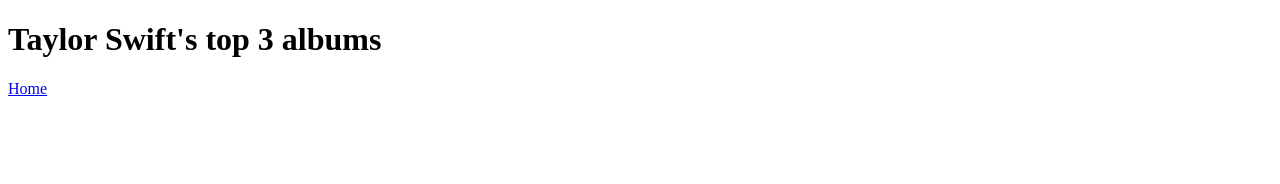
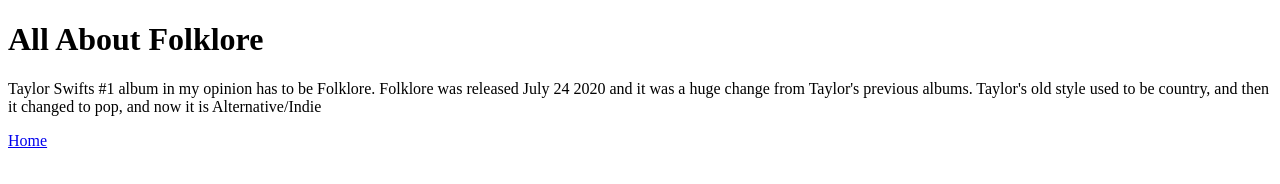
Before and after one commit to Charlotte124/charlotte124.github.io, a plain HTML site: page Folklore.html in a window 1280 px wide. Drawn offline with Linux system fonts and the light colour scheme.

Commit message:
Update Folklore.html

```diff
--- a/Folklore.html
+++ b/Folklore.html
@@ -1,11 +1,14 @@
 <!DOCTYPE html>
 <html>
      <head>
-          <title>Taylor Swift's top 3 albums</title>
+          <title>Folklore</title>
 
      </head>
      <body>
-          <h1>Taylor Swift's top 3 albums</h1>
+          <h1>All About Folklore</h1>
+
+          <p>Taylor Swifts #1 album in my opinion has to be Folklore. Folklore was released July 24 2020 and it was a huge change from Taylor's previous albums. Taylor's old style used to be country, and then it changed to pop, and now it is Alternative/Indie</p>
+
           <a href="index.html">Home</a>
 
      </body>
```
